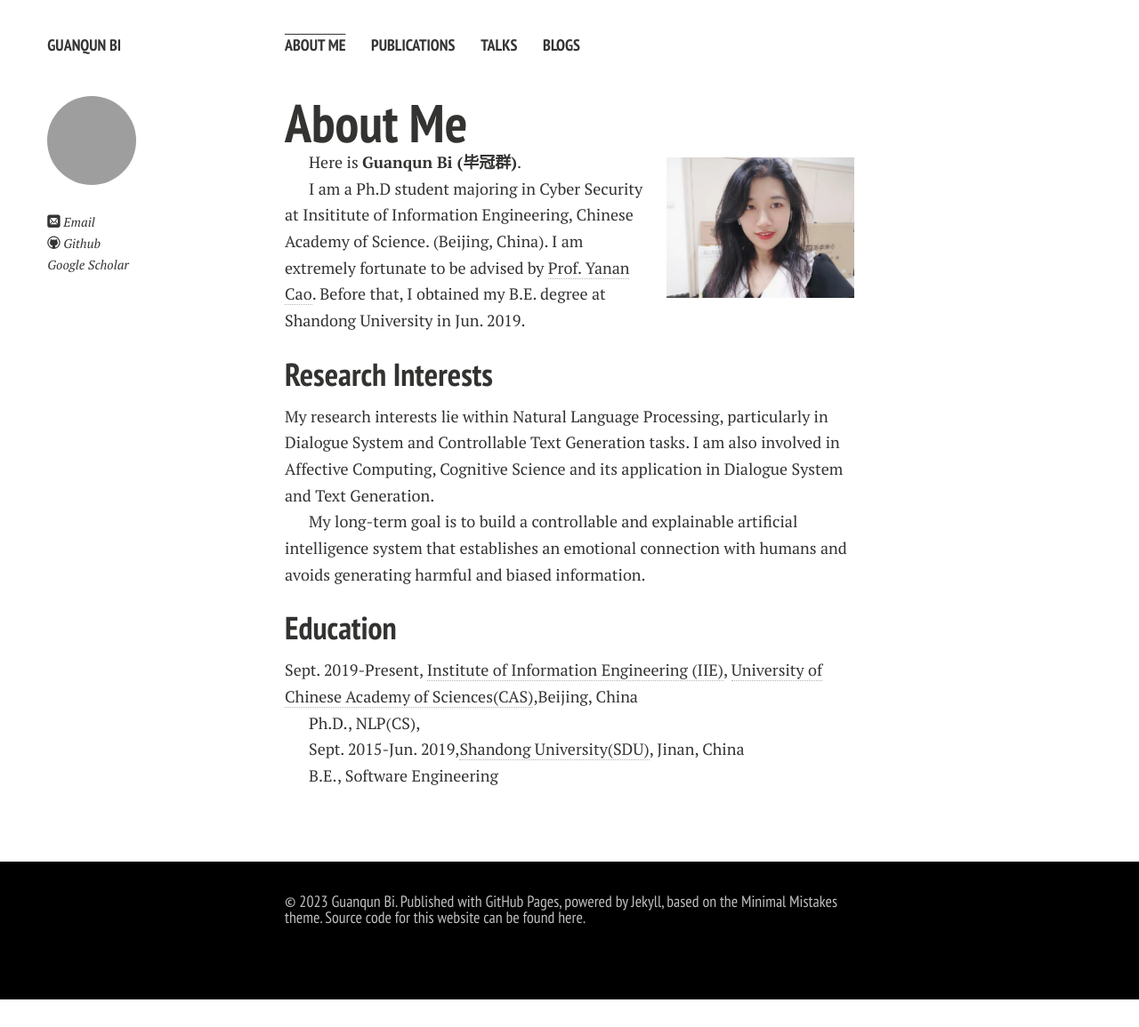
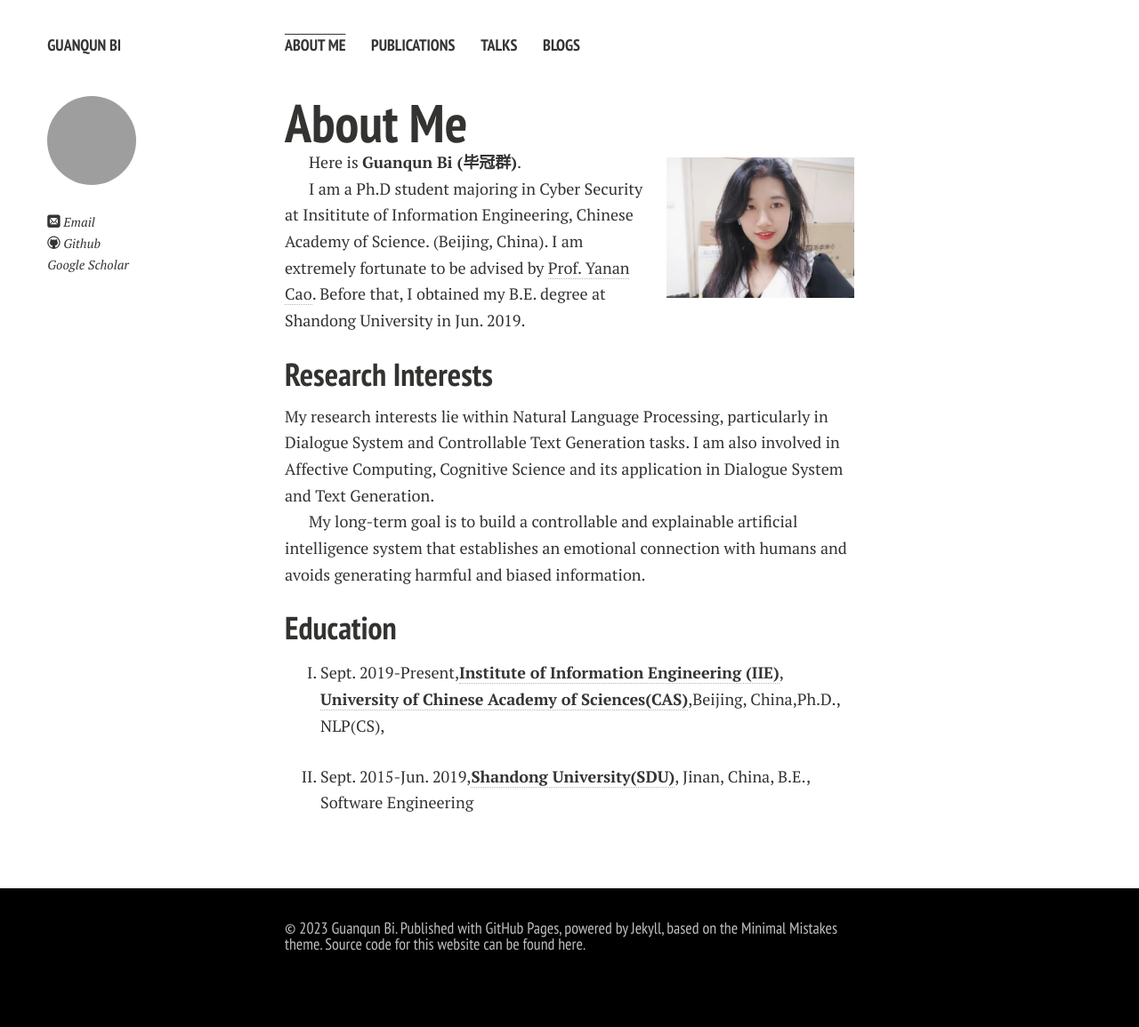
Before and after one commit to biguanqun/biguanqun.github.io, a Jekyll site: the page built from index.md, in a window 1280 px wide. Shown: the whole page at 89% size. Built offline with Jekyll 4.4.1, drawn with Linux system fonts in a browser that asks for light colours; nearby versions of some CDN libraries; comment, search, counter and statistics services are not loaded; a style sheet for code colours, icons or effects is not loaded; our own code applies the rules of GitHub Pages for plain Markdown files; before the commit the page ends 1124 px from its top, so only the background shows below that; part of the change alters nothing that is shown.

```diff
--- a/index.md
+++ b/index.md
@@ -21,15 +21,10 @@ My long-term goal is to build a controllable and explainable artificial intellig
 
 ## Education
 
-Sept. 2019-Present,
-[Institute of Information Engineering (IIE)](http://www.iie.ac.cn/), [University of Chinese Academy of Sciences(CAS)](https://www.ucas.ac.cn/),Beijing, China
-
-Ph.D., NLP(CS),
+1. Sept. 2019-Present,[**Institute of Information Engineering (IIE)**](http://www.iie.ac.cn/), [**University of Chinese Academy of Sciences(CAS)**](https://www.ucas.ac.cn/),Beijing, China,Ph.D., NLP(CS),
 
 
-Sept. 2015-Jun. 2019,[Shandong University(SDU)](https://www.sdu.edu.cn/), Jinan, China
-
-B.E., Software Engineering
+2. Sept. 2015-Jun. 2019,[**Shandong University(SDU)**](https://www.sdu.edu.cn/), Jinan, China, B.E., Software Engineering
 
 
 
```
